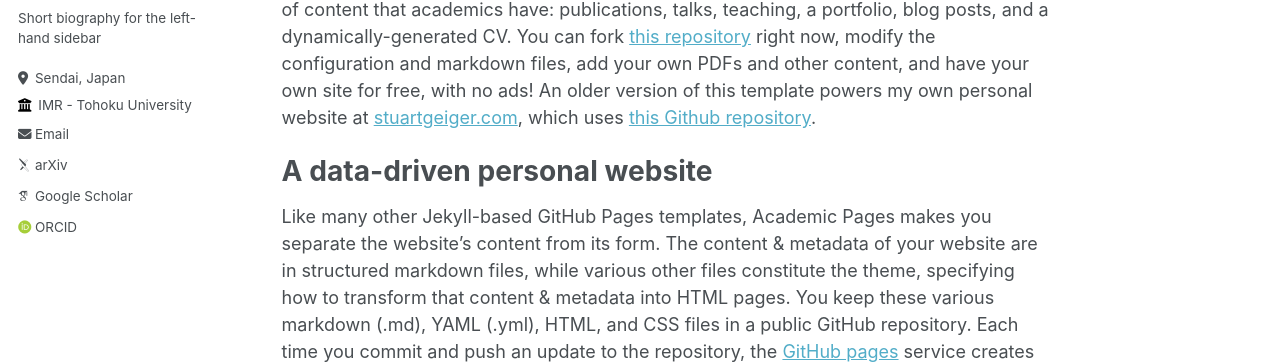
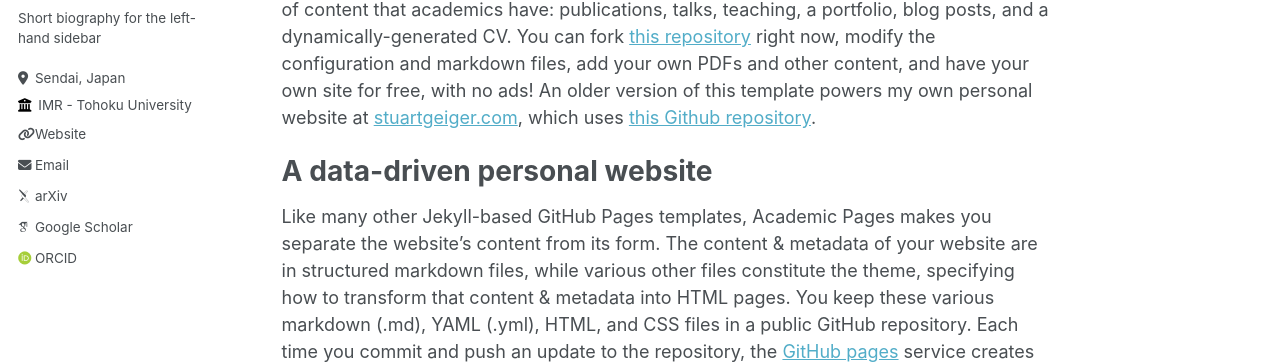
Before and after one commit to rico-pohle/rico-pohle.github.io, a Jekyll site: the page built from _pages/about.md, in a window 1280 px wide. Shown: the part 315-679 px from the top of the page. Built offline with Jekyll 4.4.1, drawn with Linux system fonts in a browser that asks for light colours; some web fonts are replaced.

Commit message:
Update _config.yml

```diff
--- a/_config.yml
+++ b/_config.yml
@@ -12,7 +12,7 @@ title                    : "Rico Pohle"
 title_separator          : "-"
 name                     : &name "Rico Pohle"
 description              : &description "personal description"
-url                      : https://rico-pohle.github.io # the base hostname & protocol for your site e.g. "https://mmistakes.github.io"
+url                      : "https://rico-pohle.github.io" # the base hostname & protocol for your site e.g. "https://mmistakes.github.io"
 baseurl                  : "" # the subpath of your site, e.g. "/blog"
 repository               : "academicpages/academicpages.github.io"
 
@@ -27,7 +27,7 @@ author:
   bio              : "Short biography for the left-hand sidebar"
   location         : "Sendai, Japan"
   employer         : "IMR - Tohoku University"
-  url              : "https://www.imr.tohoku.ac.jp/en/"
+  uri              : "https://www.imr.tohoku.ac.jp/en/"
   email            : "rico.pohle@tohoku.ac.jp"
 
   # Academic websites
```
